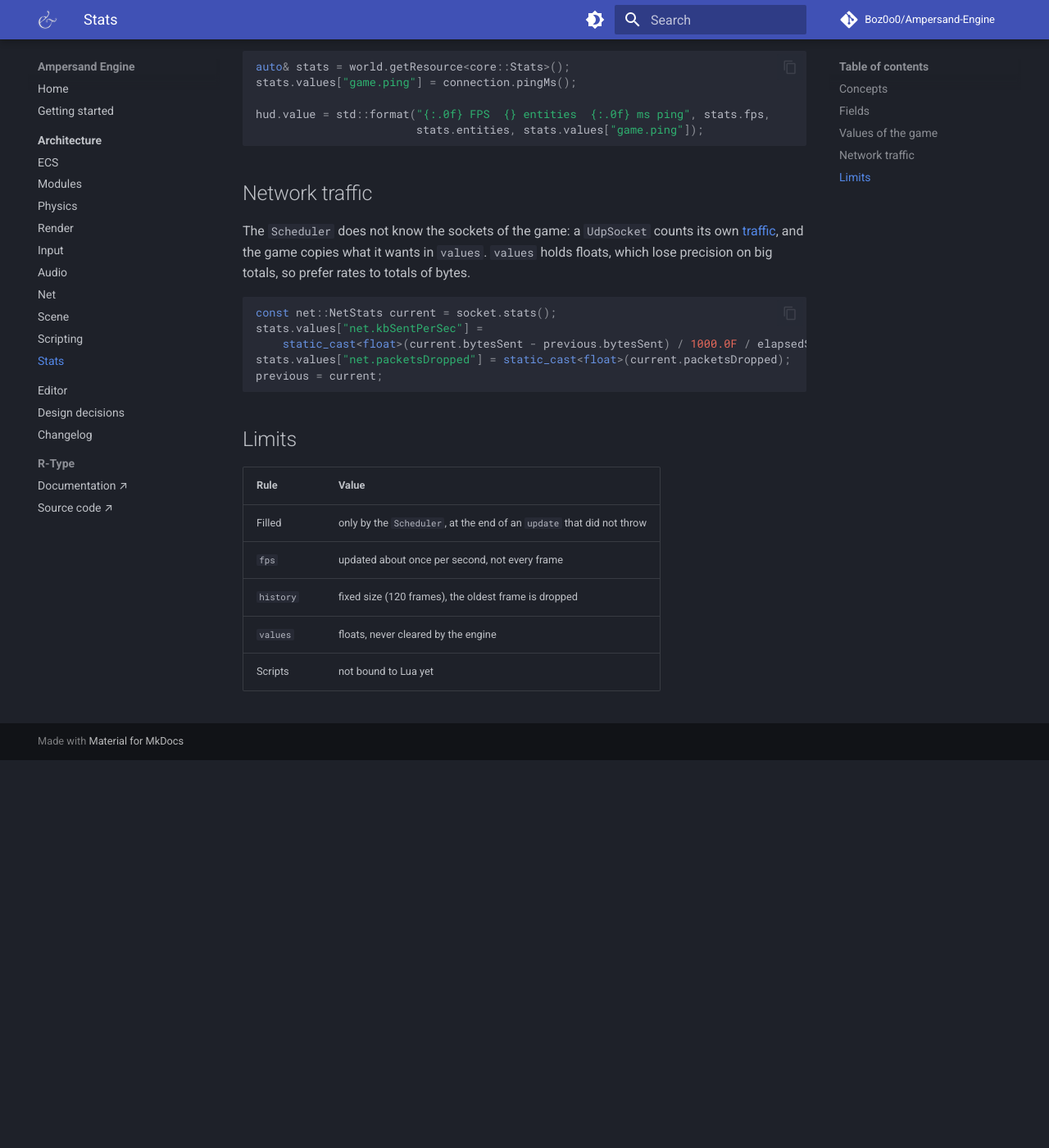
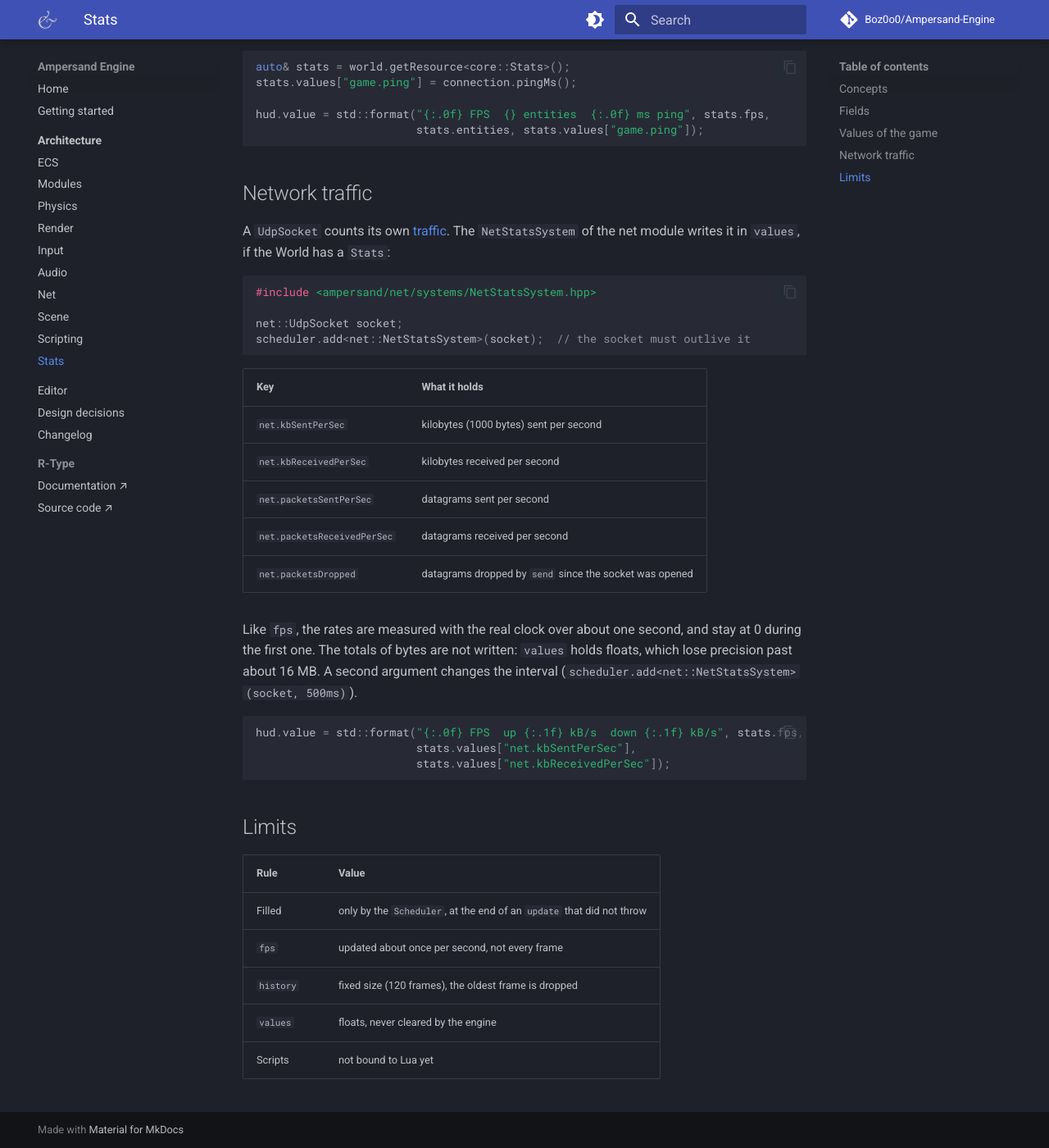
Before and after one commit to Boz0o0/Ampersand-Engine, an MkDocs documentation site: the page built from docs/mkdocs/architecture/stats.md, in a window 1280 px wide and 1400 px high, scrolled down 1523 px. Shown: the whole window at 82% size. Built offline with MkDocs 1.6.1 and Material for MkDocs 9.7.7, drawn with Linux system fonts in a browser that asks for light colours; comment, search, counter and statistics services are not loaded; before the commit the page ends 2450 px from its top, so only the background shows below that.

Commit message:
docs(NetStats): update changelog and documentation for NetStatsSystem integration

````diff
--- a/docs/mkdocs/architecture/stats.md
+++ b/docs/mkdocs/architecture/stats.md
@@ -64,17 +64,33 @@ hud.value = std::format("{:.0f} FPS  {} entities  {:.0f} ms ping", stats.fps,
 
 ## Network traffic
 
-The `Scheduler` does not know the sockets of the game: a `UdpSocket` counts its
-own [traffic](net.md#traffic), and the game copies what it wants in `values`.
-`values` holds floats, which lose precision on big totals, so prefer rates to
-totals of bytes.
+A `UdpSocket` counts its own [traffic](net.md#traffic). The `NetStatsSystem` of
+the net module writes it in `values`, if the World has a `Stats`:
 
 ```cpp
-const net::NetStats current = socket.stats();
-stats.values["net.kbSentPerSec"] =
-    static_cast<float>(current.bytesSent - previous.bytesSent) / 1000.0F / elapsedSeconds;
-stats.values["net.packetsDropped"] = static_cast<float>(current.packetsDropped);
-previous = current;
+#include <ampersand/net/systems/NetStatsSystem.hpp>
+
+net::UdpSocket socket;
+scheduler.add<net::NetStatsSystem>(socket);  // the socket must outlive it
+```
+
+| Key                         | What it holds                                         |
+| --------------------------- | ----------------------------------------------------- |
+| `net.kbSentPerSec`          | kilobytes (1000 bytes) sent per second                |
+| `net.kbReceivedPerSec`      | kilobytes received per second                         |
+| `net.packetsSentPerSec`     | datagrams sent per second                             |
+| `net.packetsReceivedPerSec` | datagrams received per second                         |
+| `net.packetsDropped`        | datagrams dropped by `send` since the socket was opened |
+
+Like `fps`, the rates are measured with the real clock over about one second,
+and stay at 0 during the first one. The totals of bytes are not written:
+`values` holds floats, which lose precision past about 16 MB. A second argument
+changes the interval (`scheduler.add<net::NetStatsSystem>(socket, 500ms)`).
+
+```cpp
+hud.value = std::format("{:.0f} FPS  up {:.1f} kB/s  down {:.1f} kB/s", stats.fps,
+                        stats.values["net.kbSentPerSec"],
+                        stats.values["net.kbReceivedPerSec"]);
 ```
 
 ## Limits
````
Also changed, not shown: CHANGELOG.md (+2 -1 lines), docs/mkdocs/architecture/net.md (+4 -7 lines).
